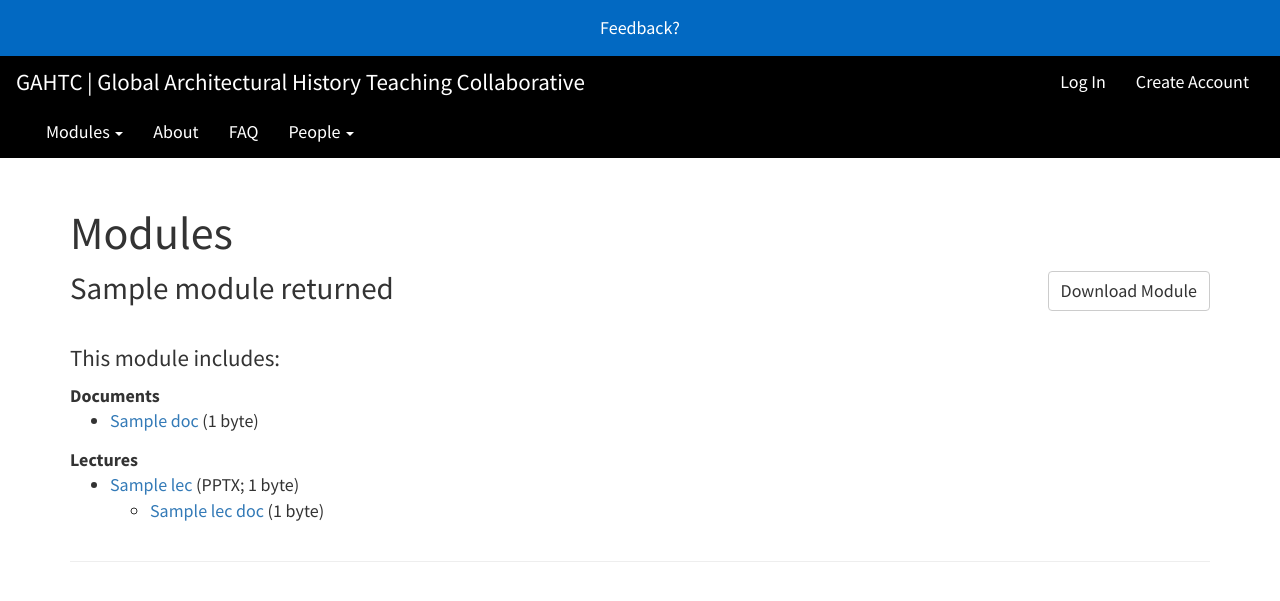
After one commit to NiJeLorg/GAHTC, a Django app: template gahtc/website/templates/website/modules.html in a window 1280 px wide. The commit adds this page. Shown: the top 601 px of the page. Run offline with Django 3.2, Linux system fonts and the light colour scheme; the template is opened without the code that fills it: most values are stand-ins (such as "Sample title", 1, 10 or a date in 2020); some libraries are stand-ins or nearby versions.

Commit message:
modules and lectures pages

```diff
--- a/gahtc/website/static/website/css/main.css
+++ b/gahtc/website/static/website/css/main.css
@@ -190,3 +190,18 @@
 .container {
 	padding-bottom:15px;
 }
+
+
+/* Feedback Form */
+.feedback {
+    display: block;
+    padding: 15px 20px;
+    color: #fff;
+    text-align: center;
+    background-color: #0275d8;
+}
+.feedback:hover {
+  color: #fff;
+  text-decoration: none;
+  background-color: #0269c2;
+}
--- a/gahtc/website/static/website/js/controllers.js
+++ b/gahtc/website/static/website/js/controllers.js
@@ -13,6 +13,8 @@ $( document ).ready(function() {
 		$('.nav-tabs a[href="#my-course-bundles"]').tab('show');
 	} else if (tab == "profile") {
 		$('.nav-tabs a[href="#my-profile"]').tab('show');
+	} else if (tab == "none") {
+		// do nothing
 	}
 
 	// select first in list and populate search result bar
@@ -193,6 +195,30 @@ $( document ).ready(function() {
 
 	});
 
+	// download module
+	$(document).on('click', '.downloadModule', function(e) {
+		e.preventDefault();
+		// open modal
+		$('#downloadModal').modal('show');
+		// pull bundle id
+		var module = $(this).data( "moduleid" );
+		// run function
+		gahtcApplication.zipUpModule(module);
+
+	});
+
+	// download module
+	$(document).on('click', '.downloadLecture', function(e) {
+		e.preventDefault();
+		// open modal
+		$('#downloadModal').modal('show');
+		// pull bundle id
+		var lecture = $(this).data( "lectureid" );
+		// run function
+		gahtcApplication.zipUpLecture(lecture);
+
+	});
+
 	// return to previous html after modal is closed
 	$('#downloadModal').on('hidden.bs.modal', function (e) {
 		$('#downloadFileArea').html('<div class="containter"><div class="row"><div class="col-md-3"><img class="img-responsive pull-right" src="/static/website/css/images/spiffygif_114x114.gif" /></div><div class="col-md-9"><h2>Zipping Up Your Bundle!</h2></div></div></div>');
--- a/gahtc/website/static/website/js/gahtcApplication.js
+++ b/gahtc/website/static/website/js/gahtcApplication.js
@@ -130,6 +130,26 @@ gahtcApplication.zipUpBundle = function (bundle_id) {
 	});
 }
 
+gahtcApplication.zipUpModule = function (module_id) {
+	$.ajax({
+		type: "GET",
+		url: "/zip_up_module/" + module_id + "/" ,
+		success: function(data){
+			$('#downloadFileArea').html(data);
+        }
+	});
+}
+
+gahtcApplication.zipUpLecture = function (lecture_id) {
+	$.ajax({
+		type: "GET",
+		url: "/zip_up_lecture/" + lecture_id + "/" ,
+		success: function(data){
+			$('#downloadFileArea').html(data);
+        }
+	});
+}
+
 gahtcApplication.refreshSidebarBundle = function () {
 	// refresh list of bundles in the sidebar
 	$.ajax({
--- a/gahtc/website/templates/website/base.html
+++ b/gahtc/website/templates/website/base.html
@@ -32,6 +32,7 @@
 
   <body>
 
+  <a href="https://docs.google.com/forms/d/1gaAK1MtAfQ7okMqL0d5jbCsE9kpXJnTORnXvNGSNSco/viewform" class="feedback" target="_blank">Feedback?</a>
     <nav class="navbar navbar-default">
       <div class="container-fluid">
         <!-- Brand and toggle get grouped for better mobile display -->
@@ -51,8 +52,8 @@
             <li class="dropdown">
               <a href="#" class="dropdown-toggle" data-toggle="dropdown" role="button" aria-haspopup="true" aria-expanded="false">Modules <span class="caret"></span></a>
               <ul class="dropdown-menu">
-                <li><a href="#">Modules</a></li>
-                <li><a href="#">Lectures</a></li>
+                <li><a href="{% url 'modulesView' %}">Modules</a></li>
+                <li><a href="{% url 'lecturesView' %}">Lectures</a></li>
               </ul>
             </li>
             <li><a href="#">About</a></li>
--- /dev/null
+++ b/gahtc/website/templates/website/modules.html
@@ -0,0 +1,115 @@
+{% extends 'website/base.html' %}
+{% load staticfiles %}
+
+{% block title %}Modules{% endblock %}
+
+{% block css_block %}
+{% endblock %}
+
+{% block head_js_block %}
+{% endblock %}
+
+
+{% block content %}
+<!-- Page Content -->
+
+<div class="container">
+	<div class="row">
+		<div class="col-md-12">
+			<h1>Modules</h1>
+		</div>
+	</div>
+	{% for module_returned in modules_returned %}
+
+	<div class="row marginBottom15">
+		<div class="col-md-9">
+			<h3 class="noTopMargin">{{ module_returned.title }}</h3>
+		</div>
+		<div class="col-md-3">
+			<button type="button" class="btn btn-default downloadModule pull-right" data-moduleid="{{ module_returned.id }}">Download Module</button>
+		</div>
+	</div>
+	<div class="row">
+		<div class="col-md-12">
+			<h4>This module includes:</h4>
+		</div>
+	</div>
+	<div class="row">
+		<div class="col-md-12">
+			{% if module_returned.moduleDocs|length > 0 %}
+				<strong>Documents</strong>
+				<br />
+				<ul>
+				{% for doc in module_returned.moduleDocs %}
+					<li><a href="/media/{{ doc.document }}">{{ doc.documentName }}</a> ({{ doc.document.size|filesizeformat }})</li>
+				{% endfor %}
+				</ul>
+			{% endif %}
+		</div>
+	</div>
+	<div class="row">
+		<div class="col-md-12">
+			{% if module_returned.moduleLecs|length > 0 %}
+				<strong>Lectures</strong>
+				<br />
+				<ul>
+				{% for lec in module_returned.moduleLecs %}
+					<li><a href="/media/{{ lec.presentation }}">{{ lec.title }}</a> (PPTX; {{ lec.presentation.size|filesizeformat }})</li>
+						{% if lec.lectureDocs|length > 0 %}
+							<ul>
+							{% for lecDoc in lec.lectureDocs %}
+								<li><a href="/media/{{ lecDoc.document }}">{{ lecDoc.documentName }}</a> ({{ lecDoc.document.size|filesizeformat }})</li>
+							{% endfor %}
+							</ul>
+						{% endif %}
+				{% endfor %}
+				</ul>
+			{% endif %}
+		</div>
+	</div>
+
+	<hr />
+
+	{% endfor %}
+
+
+</div>
+{% endblock %}
+
+{% block modal_block %}
+<!-- Download Course Bundle Modal -->
+<div class="modal fade" id="downloadModal" tabindex="-1" role="dialog" aria-labelledby="myModalLabel">
+  <div class="modal-dialog" role="document">
+    <div class="modal-content">
+      <div class="modal-header">
+        <button type="button" class="close" data-dismiss="modal" aria-label="Close"><span aria-hidden="true">&times;</span></button>
+        <h4 class="modal-title" id="myModalLabel">Download Course Modules</h4>
+      </div>
+      <div class="modal-body">
+        <div id="downloadFileArea">
+        	<div class="containter">
+        		<div class="row">
+        			<div class="col-md-3">
+        				<img class="img-responsive pull-right" src="{% static 'website/css/images/spiffygif_114x114.gif' %}" />
+        			</div>
+        			<div class="col-md-9">
+        				<h2>Zipping Up Your Module!</h2>
+        			</div>
+        		</div>
+        	</div>
+        </div>
+      </div>
+    </div>
+  </div>
+</div>
+{% endblock %}
+
+{% block js_block %}
+	<script type="text/javascript">
+		var tab = "none";
+	</script>
+	<script type="text/javascript" src="{% static 'website/js/jquery.scrollTo.min.js' %}"></script>
+	<script type="text/javascript" src="{% static 'website/js/gahtcApplication.js' %}"></script>
+	<script type="text/javascript" src="{% static 'website/js/application.js' %}"></script>
+	<script type="text/javascript" src="{% static 'website/js/controllers.js' %}"></script>
+{% endblock %}
--- a/gahtc/website/templates/website/search.html
+++ b/gahtc/website/templates/website/search.html
@@ -67,7 +67,7 @@
 							<p>
 								<span class="label label-primary">{{ modules_returned_count }}</span> Module{{ modules_returned_count|pluralize }}
 								<span class="label label-success">{{ lectures_returned_count }}</span> Lecture{{ lectures_returned_count|pluralize }}
-								<span class="label label-info">{{ lecture_documents_returned_count }}</span> Lecture Doucument{{ lecture_documents_returned_count|pluralize }}
+								<span class="label label-info">{{ lecture_documents_returned_count }}</span> Lecture Document{{ lecture_documents_returned_count|pluralize }}
 								<span class="label label-warning">{{ lecture_slides_returned_count }}</span> Lecture Slide{{ lecture_slides_returned_count|pluralize }}
 							</p>
 						</div>
--- a/gahtc/website/urls.py
+++ b/gahtc/website/urls.py
@@ -20,7 +20,11 @@ urlpatterns = [
     url(r'^remove_from_bundle/$', views.removeFromBundle, name='removeFromBundle'),
     url(r'^show_bundle/(?P<id>\d+)/$', views.showBundle, name='showBundle'),
     url(r'^zip_up_bundle/(?P<id>\d+)/$', views.zipUpBundle, name='zipUpBundle'),
+    url(r'^zip_up_module/(?P<id>\d+)/$', views.zipUpModule, name='zipUpModule'),
+    url(r'^zip_up_lecture/(?P<id>\d+)/$', views.zipUpLecture, name='zipUpLecture'),
     url(r'^refresh_sidebar_bundle/$', views.refreshSidebarBundle, name='refreshSidebarBundle'),
     url(r'^update_profile/$', views.updateProfile, name='updateProfile'),
+    url(r'^modules/$', views.modulesView, name='modulesView'),
+    url(r'^lectures/$', views.lecturesView, name='lecturesView'),
 
 ] + static(settings.MEDIA_URL, document_root=settings.MEDIA_ROOT)
```
Also changed, not shown: gahtc/website/templates/website/lectures.html (added, +108 -0 lines), gahtc/website/views.py (+171 -1 lines).
